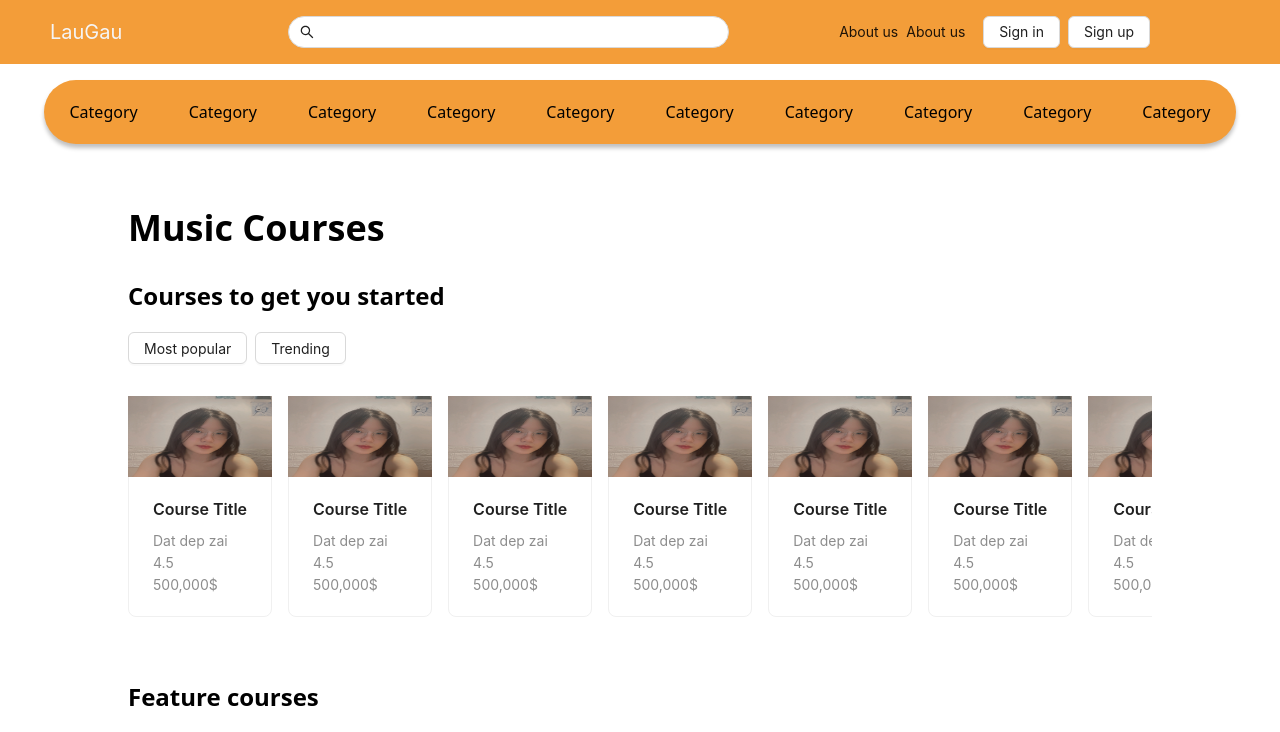
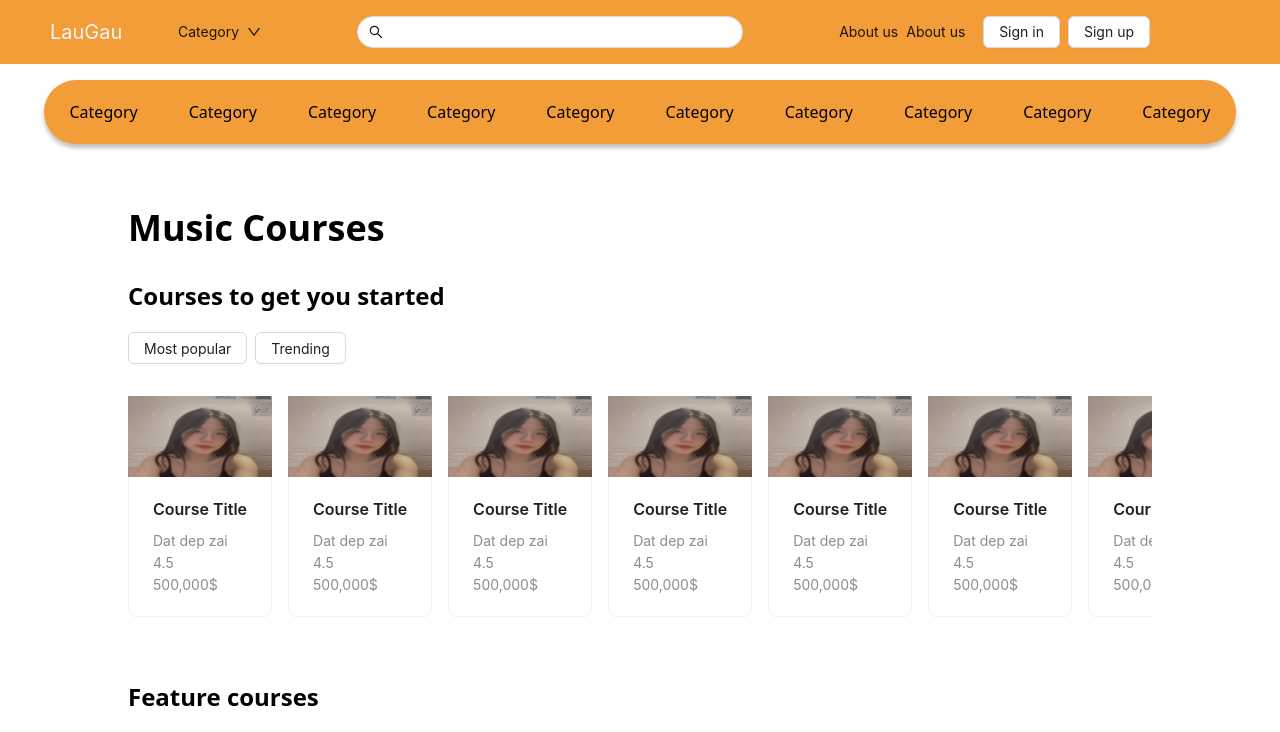
Before and after one commit to datnt2002/Music-Online-Learning-System, a React (Create React App) app: page / in a window 1280 px wide. Shown: the top 732 px of the page. Built offline with nearby package versions, Linux system fonts and the light colour scheme.

Commit message:
category dropdown

```diff
--- /dev/null
+++ b/src/components/Container/CategoryContainer/CategoryDropdown.jsx
@@ -0,0 +1,51 @@
+import { Dropdown, Space } from 'antd';
+import React from 'react';
+import { DownOutlined } from '@ant-design/icons';
+
+const CategoryDropdown = () => {
+  const items = [
+    {
+      key: '2',
+      label: 'sub menu',
+      children: [
+        {
+          key: '2-1',
+          label: '3rd menu item',
+        },
+        {
+          key: '2-2',
+          label: '4th menu item',
+        },
+      ],
+    },
+    {
+      key: '3',
+      label: 'disabled sub menu',
+      children: [
+        {
+          key: '3-1',
+          label: '5d menu item',
+        },
+        {
+          key: '3-2',
+          label: '6th menu item',
+        },
+      ],
+    },
+  ];
+  return (
+    <Dropdown
+      menu={{
+        items,
+      }}
+      className="cursor-pointer"
+    >
+      <Space>
+        Category
+        <DownOutlined />
+      </Space>
+    </Dropdown>
+  );
+};
+
+export default CategoryDropdown;
--- a/src/components/Layout/User/HeaderDefault.jsx
+++ b/src/components/Layout/User/HeaderDefault.jsx
@@ -8,6 +8,7 @@ import { SearchOutlined } from '@ant-design/icons';
 import AuthenticationButton from './HeaderComponent/AuthenticationButton';
 import { FORM_FIELDS } from '../../../constants/formfield';
 import CombineAvatarAndCart from './HeaderComponent/CombineAvatarAndCart';
+import CategoryDropdown from '../../Container/CategoryContainer/CategoryDropdown';
 
 const HeaderDefault = () => {
   const handleSearch = (values) => {
@@ -26,6 +27,7 @@ const HeaderDefault = () => {
         <Link className="flex basis-32 text-[#F5F5F5] text-xl" to="/">
           LauGau
         </Link>
+        <CategoryDropdown />
         {/* Searchbox */}
         <Form onFinish={handleSearch} className="flex flex-1 justify-center h-full">
           <Form.Item name={FORM_FIELDS.SEARCH} rules={[{ required: true }]} className="w-2/3">
```
